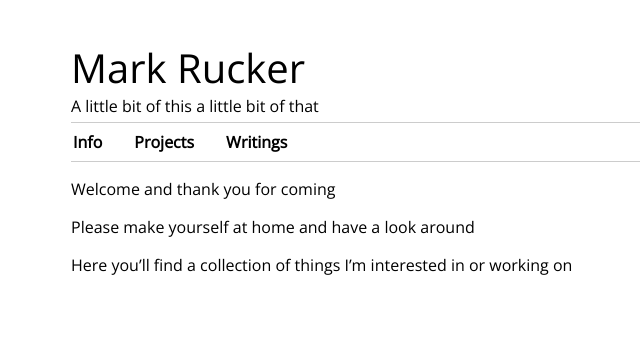
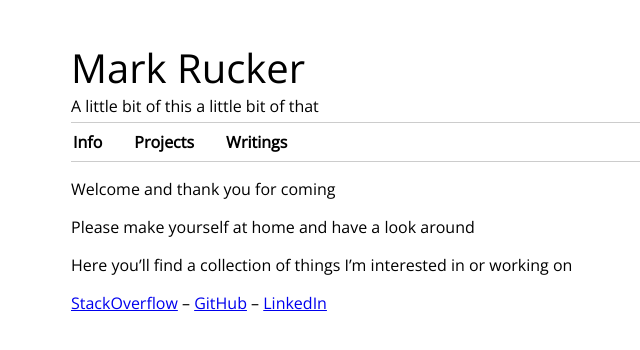
Before and after one commit to mrucker/mrucker.github.io, a Jekyll site: the page built from pages/info.md, in a window 1280 px wide. Shown: the top 350 px of the page, without its empty margins (234-874 px from the left). Built offline with Jekyll 4.4.1, drawn with Linux system fonts in a browser that asks for light colours; nearby versions of some CDN libraries.

Commit message:
Adding info links

```diff
--- a/pages/info.md
+++ b/pages/info.md
@@ -9,3 +9,5 @@ Welcome and thank you for coming
 Please make yourself at home and have a look around
 
 Here you'll find a collection of things I'm interested in or working on
+
+[StackOverflow](http://stackoverflow.com/users/1066291/) -- [GitHub](https://github.com/mrucker) -- [LinkedIn](https://www.linkedin.com/in/ruckermark)
```
